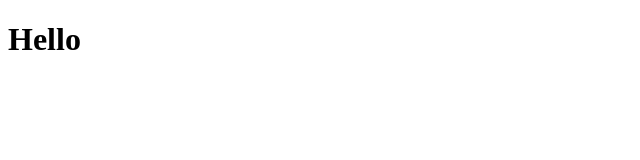
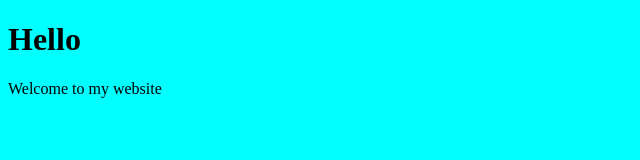
Before and after one commit to angrynajam/learning-git, a plain HTML site: page index.html in a window 1280 px wide. Shown: the whole page, without its empty margins (0-640 px from the left). Drawn offline with Linux system fonts and the light colour scheme.

Commit message:
create styles and paragraph and bg

```diff
--- a/index.html
+++ b/index.html
@@ -3,9 +3,11 @@
     <head>
         <meta charset="UTF-8" />
         <meta name="viewport" content="width=device-width, initial-scale=1.0" />
+        <link rel="stylesheet" href="styles.css" />
         <title>Document</title>
     </head>
     <body>
         <h1>Hello</h1>
+        <p>Welcome to my website</p>
     </body>
 </html>
--- /dev/null
+++ b/styles.css
@@ -0,0 +1,3 @@
+body {
+    background-color: aqua;
+}
```
